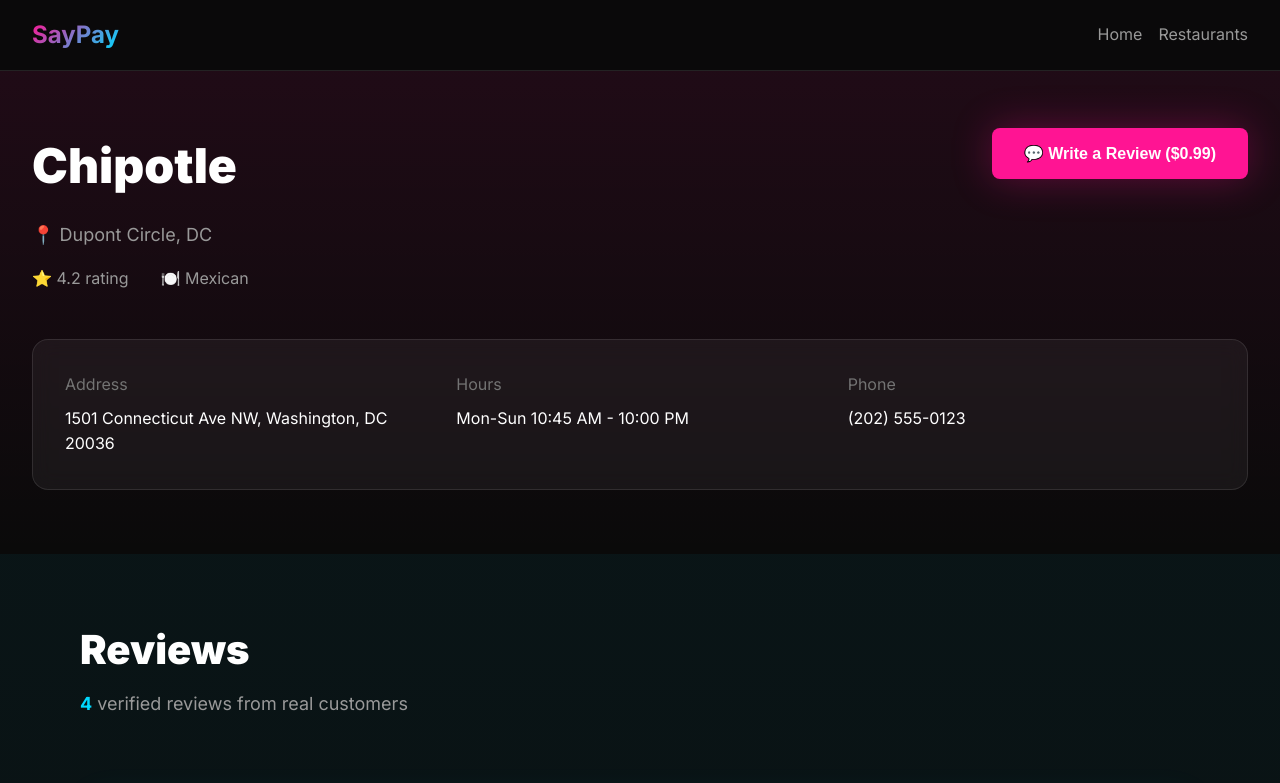
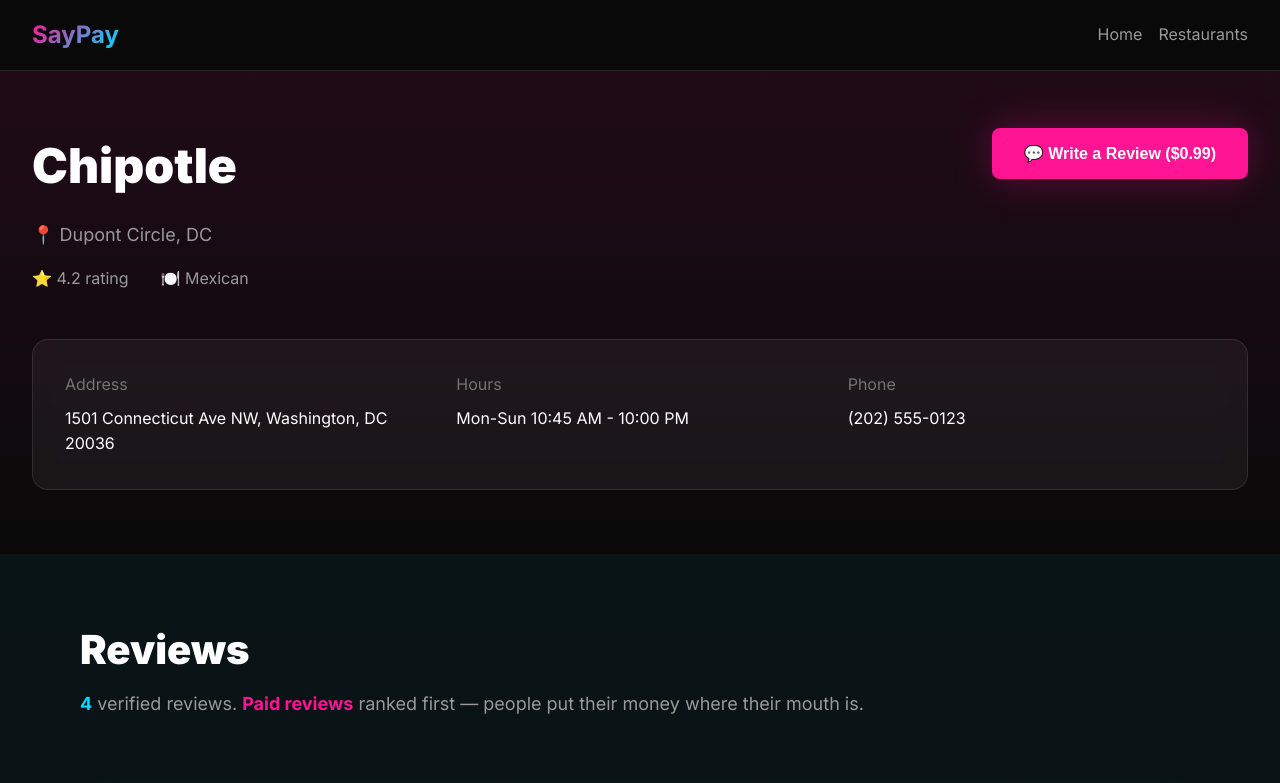
Before and after one commit to Pjavier23/saypay, a Next.js app: page /restaurant/1 in a window 1280 px wide. Shown: the top 783 px of the page. Built offline with nearby package versions, Linux system fonts and the light colour scheme.

Commit message:
Add pricing tier system: free reviews muted, /usr/bin/bash.99 standard highlighted, premium reviews glowing + ranked first

```diff
--- a/pages/restaurant/[id].tsx
+++ b/pages/restaurant/[id].tsx
@@ -86,52 +86,52 @@
 
 const reviewsByRestaurant: { [key: number]: any[] } = {
   1: [ // Chipotle
-    { id: 1, author: 'Pedro Guerrero', userId: 'pedro', rating: 5, text: 'Amazing fresh ingredients! The carnitas burrito bowl is absolutely fire. Best in DC.', date: '2 days ago', paid: true },
-    { id: 2, author: 'Marcus Williams', userId: 'marcus', rating: 4, text: 'Great customization options. My steak bowl was perfectly seasoned. Wish they had more proteins.', date: '1 week ago', paid: true },
-    { id: 3, author: 'Alice Chen', userId: 'alice', rating: 5, text: 'The sofritas are so good. Super fresh veggies and their lime-cilantro rice is perfect.', date: '2 weeks ago', paid: true },
-    { id: 4, author: 'David L.', userId: null, rating: 3, text: 'Food is decent but the line is always crazy long during lunch. Maybe come off-peak.', date: '1 month ago', paid: true },
+    { id: 1, author: 'Pedro Guerrero', userId: 'pedro', rating: 5, text: 'Amazing fresh ingredients! The carnitas burrito bowl is absolutely fire. Best in DC.', date: '2 days ago', paidTier: 'standard' },
+    { id: 2, author: 'Marcus Williams', userId: 'marcus', rating: 4, text: 'Great customization options. My steak bowl was perfectly seasoned. Wish they had more proteins.', date: '1 week ago', paidTier: 'standard' },
+    { id: 3, author: 'Alice Chen', userId: 'alice', rating: 5, text: 'The sofritas are so good. Super fresh veggies and their lime-cilantro rice is perfect.', date: '2 weeks ago', paidTier: 'standard' },
+    { id: 4, author: 'David L.', userId: null, rating: 3, text: 'Food is decent but the line is always crazy long during lunch. Maybe come off-peak.', date: '1 month ago', paidTier: 'standard' },
   ],
   2: [ // Sweetgreen
-    { id: 1, author: 'Pedro Guerrero', userId: 'pedro', rating: 5, text: 'Honestly the best salad bowl in DC. Their dressing is *chef\'s kiss*. Worth every penny.', date: '2 days ago', paid: true },
-    { id: 2, author: 'Marcus Williams', userId: 'marcus', rating: 4, text: 'Super fresh greens and great toppings. The warm grain bowls are solid too. A bit pricey though.', date: '1 week ago', paid: true },
-    { id: 3, author: 'Alice Chen', userId: 'alice', rating: 5, text: 'Love how they source local ingredients. The roasted beet salad is incredible.', date: '2 weeks ago', paid: true },
-    { id: 4, author: 'Sarah K.', userId: null, rating: 4, text: 'Healthy and tasty. Great for lunch. They move the lines pretty fast.', date: '1 month ago', paid: true },
+    { id: 1, author: 'Pedro Guerrero', userId: 'pedro', rating: 5, text: 'Honestly the best salad bowl in DC. Their dressing is *chef\'s kiss*. Worth every penny.', date: '2 days ago', paidTier: 'standard' },
+    { id: 2, author: 'Marcus Williams', userId: 'marcus', rating: 4, text: 'Super fresh greens and great toppings. The warm grain bowls are solid too. A bit pricey though.', date: '1 week ago', paidTier: 'standard' },
+    { id: 3, author: 'Alice Chen', userId: 'alice', rating: 5, text: 'Love how they source local ingredients. The roasted beet salad is incredible.', date: '2 weeks ago', paidTier: 'standard' },
+    { id: 4, author: 'Sarah K.', userId: null, rating: 4, text: 'Healthy and tasty. Great for lunch. They move the lines pretty fast.', date: '1 month ago', paidTier: 'standard' },
   ],
   3: [ // Shake Shack
-    { id: 1, author: 'Pedro Guerrero', userId: 'pedro', rating: 5, text: 'Their ShackBurger is buttery perfection. The brioche bun is perfectly toasted.', date: '2 days ago', paid: true },
-    { id: 2, author: 'Marcus Williams', userId: 'marcus', rating: 4, text: 'Quality beef, crispy fries. A little pricey for a burger but worth it.', date: '1 week ago', paid: true },
-    { id: 3, author: 'Alice Chen', userId: 'alice', rating: 4, text: 'Great shakes too! The black and white milkshake is nostalgic and delicious.', date: '2 weeks ago', paid: true },
-    { id: 4, author: 'James K.', userId: null, rating: 4, text: 'Consistently good burgers. Friendly staff. Navy Yard location is convenient.', date: '1 month ago', paid: true },
+    { id: 1, author: 'Pedro Guerrero', userId: 'pedro', rating: 5, text: 'Their ShackBurger is buttery perfection. The brioche bun is perfectly toasted.', date: '2 days ago', paidTier: 'standard' },
+    { id: 2, author: 'Marcus Williams', userId: 'marcus', rating: 4, text: 'Quality beef, crispy fries. A little pricey for a burger but worth it.', date: '1 week ago', paidTier: 'standard' },
+    { id: 3, author: 'Alice Chen', userId: 'alice', rating: 4, text: 'Great shakes too! The black and white milkshake is nostalgic and delicious.', date: '2 weeks ago', paidTier: 'standard' },
+    { id: 4, author: 'James K.', userId: null, rating: 4, text: 'Consistently good burgers. Friendly staff. Navy Yard location is convenient.', date: '1 month ago', paidTier: 'standard' },
   ],
   4: [ // Chick-fil-A
-    { id: 1, author: 'Pedro Guerrero', userId: 'pedro', rating: 5, text: 'Their chicken sandwich is iconic. Perfectly crispy and never dried out. Lemonade is unbeatable.', date: '2 days ago', paid: true },
-    { id: 2, author: 'Marcus Williams', userId: 'marcus', rating: 5, text: 'Fast service, amazing chicken. Spicy chicken sandwich > regular. Both are elite.', date: '1 week ago', paid: true },
-    { id: 3, author: 'Alice Chen', userId: 'alice', rating: 4, text: 'Classic fast food done right. Waffle fries are addictive. Consistent quality always.', date: '2 weeks ago', paid: true },
-    { id: 4, author: 'Maria T.', userId: null, rating: 5, text: 'Best fast food chicken hands down. Staff is actually nice. Worth the wait.', date: '1 month ago', paid: true },
+    { id: 1, author: 'Pedro Guerrero', userId: 'pedro', rating: 5, text: 'Their chicken sandwich is iconic. Perfectly crispy and never dried out. Lemonade is unbeatable.', date: '2 days ago', paidTier: 'standard' },
+    { id: 2, author: 'Marcus Williams', userId: 'marcus', rating: 5, text: 'Fast service, amazing chicken. Spicy chicken sandwich > regular. Both are elite.', date: '1 week ago', paidTier: 'standard' },
+    { id: 3, author: 'Alice Chen', userId: 'alice', rating: 4, text: 'Classic fast food done right. Waffle fries are addictive. Consistent quality always.', date: '2 weeks ago', paidTier: 'standard' },
+    { id: 4, author: 'Maria T.', userId: null, rating: 5, text: 'Best fast food chicken hands down. Staff is actually nice. Worth the wait.', date: '1 month ago', paidTier: 'standard' },
   ],
   5: [ // Thai Orchid
-    { id: 1, author: 'Marcus Williams', userId: 'marcus', rating: 5, text: 'Authentic Thai flavors. The pad krapow gai is exceptional. Heat level is perfect.', date: '1 day ago', paid: true },
-    { id: 2, author: 'Pedro Guerrero', userId: 'pedro', rating: 4, text: 'Great red curry and pad thai. Portion sizes are generous. Georgetown location is beautiful.', date: '1 week ago', paid: true },
-    { id: 3, author: 'Alice Chen', userId: 'alice', rating: 5, text: 'Green curry was amazing. Fresh basil and coconut milk balanced perfectly.', date: '2 weeks ago', paid: true },
-    { id: 4, author: 'Tom L.', userId: null, rating: 4, text: 'Delicious authentic Thai. Can get crowded on weekends but worth it.', date: '1 month ago', paid: true },
+    { id: 1, author: 'Marcus Williams', userId: 'marcus', rating: 5, text: 'Authentic Thai flavors. The pad krapow gai is exceptional. Heat level is perfect.', date: '1 day ago', paidTier: 'standard' },
+    { id: 2, author: 'Pedro Guerrero', userId: 'pedro', rating: 4, text: 'Great red curry and pad thai. Portion sizes are generous. Georgetown location is beautiful.', date: '1 week ago', paidTier: 'standard' },
+    { id: 3, author: 'Alice Chen', userId: 'alice', rating: 5, text: 'Green curry was amazing. Fresh basil and coconut milk balanced perfectly.', date: '2 weeks ago', paidTier: 'standard' },
+    { id: 4, author: 'Tom L.', userId: null, rating: 4, text: 'Delicious authentic Thai. Can get crowded on weekends but worth it.', date: '1 month ago', paidTier: 'standard' },
   ],
   6: [ // Panda Express
-    { id: 1, author: 'Sarah M.', userId: null, rating: 4, text: 'Great orange chicken. Perfect balance of sweet and spicy. Fast service.', date: '2 days ago', paid: true },
-    { id: 2, author: 'James K.', userId: null, rating: 4, text: 'Solid for what it is. Fried rice is fluffy and flavorful. Good value.', date: '1 week ago', paid: true },
-    { id: 3, author: 'David L.', userId: null, rating: 3, text: 'Decent Asian fusion. Not authentic Thai but hits the spot. Bethesda location is convenient.', date: '2 weeks ago', paid: true },
-    { id: 4, author: 'Maria T.', userId: null, rating: 4, text: 'Black pepper angus steak is tasty. Consistent quality across locations.', date: '1 month ago', paid: true },
+    { id: 1, author: 'Sarah M.', userId: null, rating: 4, text: 'Great orange chicken. Perfect balance of sweet and spicy. Fast service.', date: '2 days ago', paidTier: 'standard' },
+    { id: 2, author: 'James K.', userId: null, rating: 4, text: 'Solid for what it is. Fried rice is fluffy and flavorful. Good value.', date: '1 week ago', paidTier: 'standard' },
+    { id: 3, author: 'David L.', userId: null, rating: 3, text: 'Decent Asian fusion. Not authentic Thai but hits the spot. Bethesda location is convenient.', date: '2 weeks ago', paidTier: 'standard' },
+    { id: 4, author: 'Maria T.', userId: null, rating: 4, text: 'Black pepper angus steak is tasty. Consistent quality across locations.', date: '1 month ago', paidTier: 'standard' },
   ],
   7: [ // Thai Orchid
-    { id: 1, author: 'Marcus Williams', userId: 'marcus', rating: 5, text: 'Authentic Thai flavors. The pad krapow gai is exceptional. Heat level is perfect.', date: '1 day ago', paid: true },
-    { id: 2, author: 'Pedro Guerrero', userId: 'pedro', rating: 4, text: 'Great red curry and pad thai. Portion sizes are generous. Georgetown location is beautiful.', date: '1 week ago', paid: true },
-    { id: 3, author: 'Alice Chen', userId: 'alice', rating: 5, text: 'Green curry was amazing. Fresh basil and coconut milk balanced perfectly.', date: '2 weeks ago', paid: true },
-    { id: 4, author: 'Tom L.', userId: null, rating: 4, text: 'Delicious authentic Thai. Can get crowded on weekends but worth it.', date: '1 month ago', paid: true },
+    { id: 1, author: 'Marcus Williams', userId: 'marcus', rating: 5, text: 'Authentic Thai flavors. The pad krapow gai is exceptional. Heat level is perfect.', date: '1 day ago', paidTier: 'standard' },
+    { id: 2, author: 'Pedro Guerrero', userId: 'pedro', rating: 4, text: 'Great red curry and pad thai. Portion sizes are generous. Georgetown location is beautiful.', date: '1 week ago', paidTier: 'standard' },
+    { id: 3, author: 'Alice Chen', userId: 'alice', rating: 5, text: 'Green curry was amazing. Fresh basil and coconut milk balanced perfectly.', date: '2 weeks ago', paidTier: 'standard' },
+    { id: 4, author: 'Tom L.', userId: null, rating: 4, text: 'Delicious authentic Thai. Can get crowded on weekends but worth it.', date: '1 month ago', paidTier: 'standard' },
   ],
   8: [ // Pupatella
-    { id: 1, author: 'Marcus Williams', userId: 'marcus', rating: 5, text: 'Neapolitan pizza perfection. The crust is crispy and charred just right. Margherita is a masterpiece.', date: '2 days ago', paid: true },
-    { id: 2, author: 'Pedro Guerrero', userId: 'pedro', rating: 5, text: 'Best pizza in DC hands down. Mozzarella di bufala is creamy, sauce is tangy. Worth the wait.', date: '1 week ago', paid: true },
-    { id: 3, author: 'Sarah K.', userId: null, rating: 5, text: 'Authentic Neapolitan style. Each pizza is a work of art. Prices are fair for the quality.', date: '2 weeks ago', paid: true },
-    { id: 4, author: 'James L.', userId: null, rating: 4, text: 'Incredible pizza with beautiful wood-fired char. High quality ingredients shine through.', date: '1 month ago', paid: true },
+    { id: 1, author: 'Marcus Williams', userId: 'marcus', rating: 5, text: 'Neapolitan pizza perfection. The crust is crispy and charred just right. Margherita is a masterpiece.', date: '2 days ago', paidTier: 'standard' },
+    { id: 2, author: 'Pedro Guerrero', userId: 'pedro', rating: 5, text: 'Best pizza in DC hands down. Mozzarella di bufala is creamy, sauce is tangy. Worth the wait.', date: '1 week ago', paidTier: 'standard' },
+    { id: 3, author: 'Sarah K.', userId: null, rating: 5, text: 'Authentic Neapolitan style. Each pizza is a work of art. Prices are fair for the quality.', date: '2 weeks ago', paidTier: 'standard' },
+    { id: 4, author: 'James L.', userId: null, rating: 4, text: 'Incredible pizza with beautiful wood-fired char. High quality ingredients shine through.', date: '1 month ago', paidTier: 'standard' },
   ],
 }
 
@@ -240,33 +240,45 @@
           <div style={{ marginBottom: '4rem' }}>
             <h2 style={{ fontSize: '2.5rem', fontWeight: 900, marginBottom: '0.5rem' }}>Reviews</h2>
             <p style={{ color: '#999', fontSize: '1.125rem' }}>
-              <span style={{ color: '#00d9ff', fontWeight: '700' }}>{reviews.length}</span> verified reviews from real customers
+              <span style={{ color: '#00d9ff', fontWeight: '700' }}>{reviews.length}</span> verified reviews. <span style={{ color: '#ff1493', fontWeight: '700' }}>Paid reviews</span> ranked first — people put their money where their mouth is.
             </p>
           </div>
 
           <div style={{ display: 'flex', flexDirection: 'column', gap: '2rem' }}>
-            {reviews.map(review => (
+            {reviews.sort((a: any, b: any) => {
+              const tierOrder = { premium: 0, standard: 1, free: 2 }
+              return (tierOrder[a.paidTier as keyof typeof tierOrder] || 1) - (tierOrder[b.paidTier as keyof typeof tierOrder] || 1)
+            }).map(review => {
+              const isPremium = review.paidTier === 'premium'
+              const isStandard = review.paidTier === 'standard'
+              const isFree = review.paidTier === 'free'
+
+              return (
               <div
                 key={review.id}
                 style={{
-                  background: 'rgba(255, 255, 255, 0.03)',
+                  background: isFree ? 'rgba(255, 255, 255, 0.01)' : isPremium ? 'linear-gradient(135deg, rgba(255, 20, 147, 0.1), rgba(0, 217, 255, 0.1))' : 'rgba(255, 255, 255, 0.03)',
                   backdropFilter: 'blur(10px)',
                   padding: '2rem',
                   borderRadius: '1.5rem',
-                  border: '1px solid rgba(255, 255, 255, 0.1)',
-                  boxShadow: '0 8px 32px rgba(0, 217, 255, 0.05)',
+                  border: isPremium ? '2px solid #ff1493' : '1px solid ' + (isFree ? 'rgba(255, 255, 255, 0.05)' : 'rgba(255, 255, 255, 0.1)'),
+                  boxShadow: isPremium ? '0 0 30px rgba(255, 20, 147, 0.4), 0 8px 32px rgba(0, 217, 255, 0.1)' : '0 8px 32px rgba(0, 217, 255, ' + (isFree ? '0.02' : '0.05)'),
                   transition: 'all 0.3s ease',
                   cursor: 'pointer',
+                  opacity: isFree ? 0.6 : 1,
+                  order: isPremium ? -1 : isStandard ? 0 : 1,
                 }}
                 onMouseEnter={(e: any) => {
-                  e.currentTarget.style.background = 'rgba(255, 255, 255, 0.05)'
-                  e.currentTarget.style.borderColor = '#00d9ff'
-                  e.currentTarget.style.boxShadow = '0 12px 48px rgba(0, 217, 255, 0.15)'
+                  if (!isFree) {
+                    e.currentTarget.style.background = isPremium ? 'linear-gradient(135deg, rgba(255, 20, 147, 0.15), rgba(0, 217, 255, 0.15))' : 'rgba(255, 255, 255, 0.05)'
+                    e.currentTarget.style.borderColor = isPremium ? '#ff1493' : '#00d9ff'
+                    e.currentTarget.style.boxShadow = isPremium ? '0 0 40px rgba(255, 20, 147, 0.6), 0 12px 48px rgba(0, 217, 255, 0.2)' : '0 12px 48px rgba(0, 217, 255, 0.15)'
+                  }
                 }}
                 onMouseLeave={(e: any) => {
-                  e.currentTarget.style.background = 'rgba(255, 255, 255, 0.03)'
-                  e.currentTarget.style.borderColor = 'rgba(255, 255, 255, 0.1)'
-                  e.currentTarget.style.boxShadow = '0 8px 32px rgba(0, 217, 255, 0.05)'
+                  e.currentTarget.style.background = isFree ? 'rgba(255, 255, 255, 0.01)' : isPremium ? 'linear-gradient(135deg, rgba(255, 20, 147, 0.1), rgba(0, 217, 255, 0.1))' : 'rgba(255, 255, 255, 0.03)'
+                  e.currentTarget.style.borderColor = isPremium ? '#ff1493' : isFree ? 'rgba(255, 255, 255, 0.05)' : 'rgba(255, 255, 255, 0.1)'
+                  e.currentTarget.style.boxShadow = isPremium ? '0 0 30px rgba(255, 20, 147, 0.4), 0 8px 32px rgba(0, 217, 255, 0.1)' : '0 8px 32px rgba(0, 217, 255, ' + (isFree ? '0.02)' : '0.05)')
                 }}
               >
                 {/* Header: Author + Rating */}
@@ -317,17 +329,18 @@
                     }}>
                       {'⭐ ' + review.rating.toFixed(1)}
                     </div>
-                    {review.paid && (
+                    {review.paidTier !== 'free' && (
                       <span style={{
-                        background: '#39ff14',
-                        color: '#000',
+                        background: review.paidTier === 'premium' ? 'linear-gradient(135deg, #ff1493, #00d9ff)' : '#39ff14',
+                        color: review.paidTier === 'premium' ? '#fff' : '#000',
                         padding: '0.35rem 0.85rem',
                         borderRadius: '0.5rem',
                         fontSize: '0.75rem',
                         fontWeight: '800',
                         textTransform: 'uppercase',
+                        boxShadow: review.paidTier === 'premium' ? '0 0 12px rgba(255, 20, 147, 0.5)' : 'none',
                       }}>
-                        ✓ Verified
+                        {review.paidTier === 'premium' ? '★ Premium' : '✓ Verified'}
                       </span>
                     )}
                   </div>
@@ -417,7 +430,8 @@
                   </button>
                 </div>
               </div>
-            ))}
+            )
+            })}
           </div>
 
           {/* CTA */}
```
